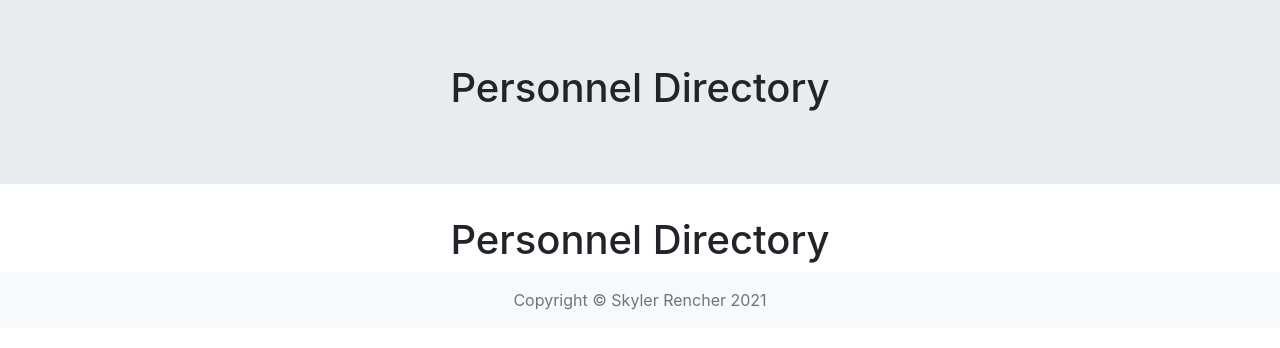
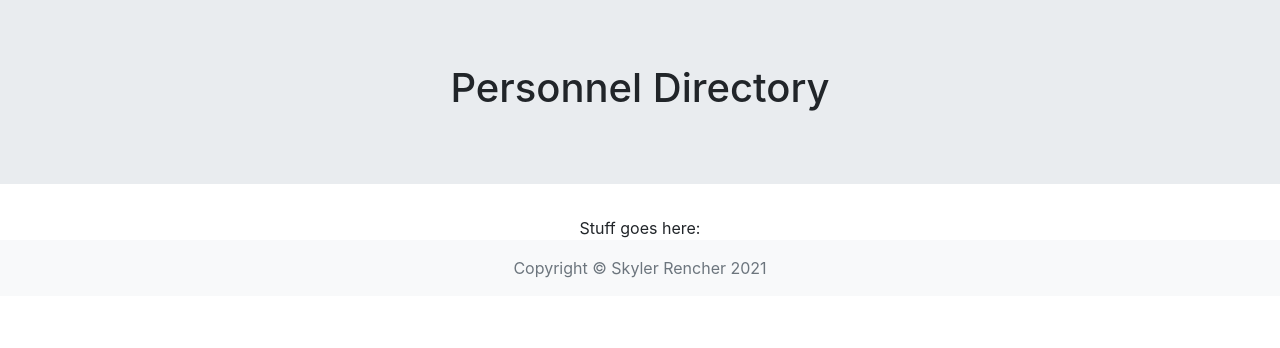
Before and after one commit to skycode20/Personnel-Directory, a React (Create React App) app: page / in a window 1280 px wide. Shown: the top 348 px of the page. Built offline with nearby package versions, Linux system fonts and the light colour scheme.

Commit message:
added the main component to the app.js.

```diff
--- a/src/App.js
+++ b/src/App.js
@@ -1,6 +1,7 @@
 import React from "react";
 import Header from "./components/Header";
 import Footer from "./components/Footer";
+import Main from "./components/Main"
 import './App.css';
 
 function App() {
@@ -9,7 +10,7 @@ function App() {
     <div className="App">
       <Header />
 
-      <h1>Personnel Directory</h1>
+      <Main />
 
       <Footer />
     </div>
```
